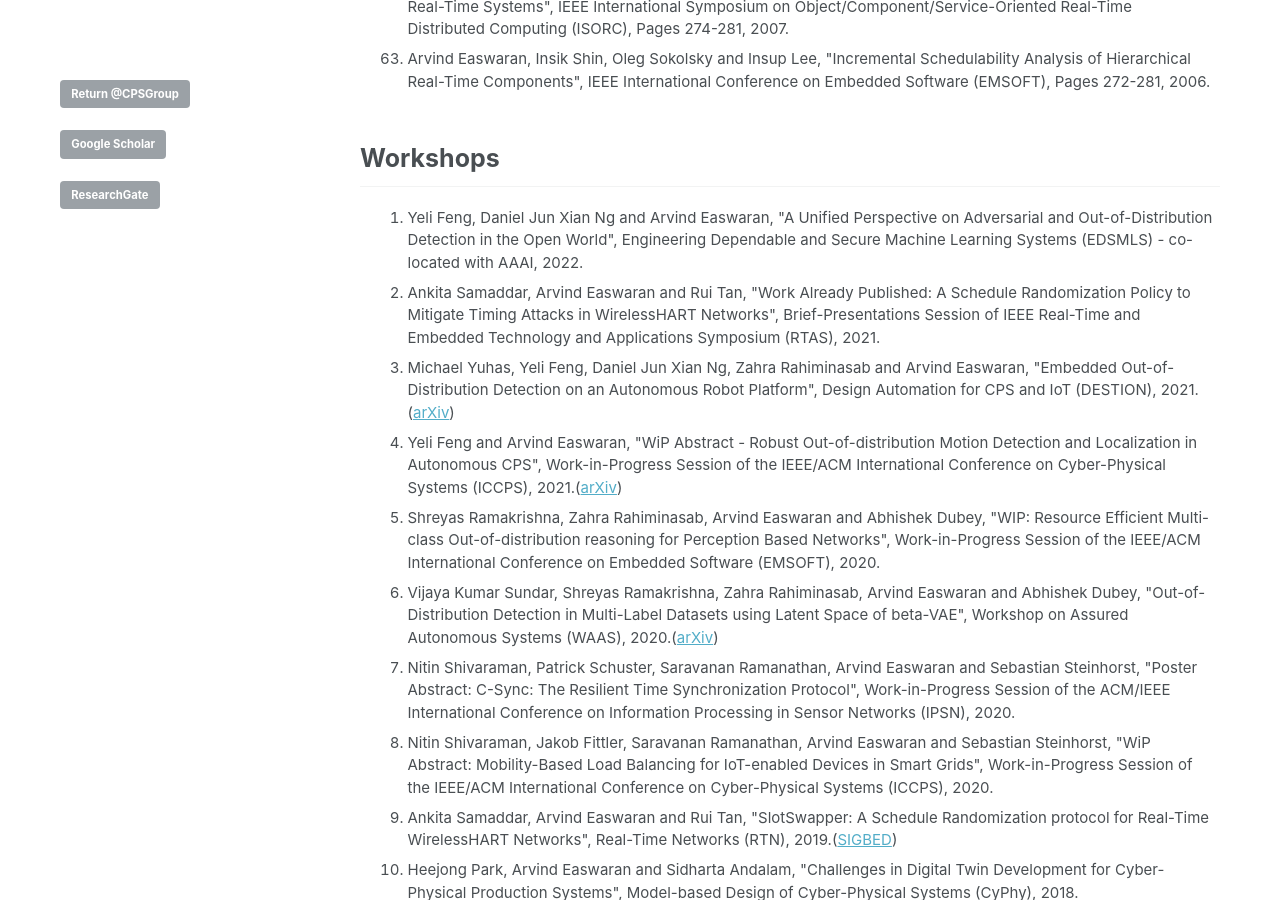
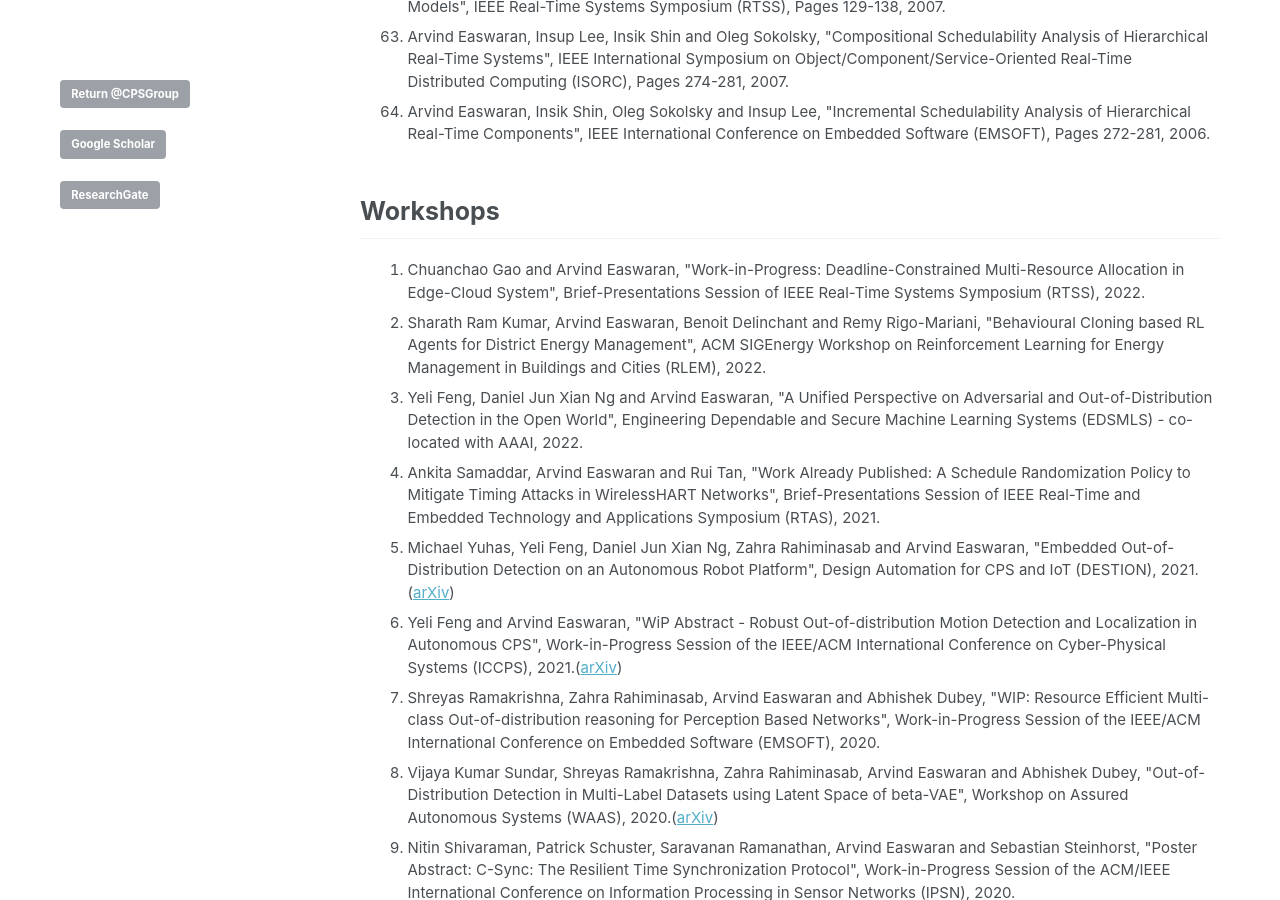
Before and after one commit to CPS-research-group/CPS-research-group.github.io, a Jekyll site: the page built from _pages/research_profile.md, in a window 1280 px wide and 900 px high, scrolled down 6624 px. Built offline with Jekyll 4.4.1, drawn with Linux system fonts in a browser that asks for light colours; some of the changed text lies outside the part shown.

Commit message:
Updates.

```diff
--- a/_pages/research_profile.md
+++ b/_pages/research_profile.md
@@ -58,6 +58,7 @@ a.a:active {color:#0000FF; text-decoration:none;}
 
 ## Conferences
    <ol>
+   		  <li class="a">Michael Yuhas and Arvind Easwaran, "Demo Abstract: Real-Time Out-of-Distribution Detection on a Mobile Robot", RTSS@Work Session of IEEE Real-Time Systems Symposium (RTSS), 2022.</li>
    		  <li class="a">Chuanchao Gao, Shaan Aryaman and Arvind Easwaran, "Deadline-constrained Multi-resource Task Mapping and Allocation for Edge-Cloud Systems", IEEE Global Communications Conference (GLOBECOM), 2022.(<a href="https://arxiv.org/abs/2206.05950">arXiv</a>)</li>
    		  <li class="a">Mohit Prashant and Arvind Easwaran, "PAC-Based Formal Verification for Out-of-Distribution Data Detection", IEEE International Conference on System Reliability and Safety (ICSRS), 2022.</li>
    		  <li class="a">Zahra Rahiminasab, Michael Yuhas and Arvind Easwaran, "Out of Distribution Reasoning by Weakly-Supervised Disentangled Logic Variational Autoencoder", IEEE International Conference on System Reliability and Safety (ICSRS), 2022.</li>
@@ -126,7 +127,9 @@ a.a:active {color:#0000FF; text-decoration:none;}
 ## Workshops
 
  <ol>
-		        <li class="a">Yeli Feng, Daniel Jun Xian Ng and Arvind Easwaran, "A Unified Perspective on Adversarial and Out-of-Distribution Detection in the Open World", Engineering Dependable and Secure Machine Learning Systems (EDSMLS) - co-located with AAAI, 2022.</li>
+		        <li class="a">Chuanchao Gao and Arvind Easwaran, "Work-in-Progress: Deadline-Constrained Multi-Resource Allocation in Edge-Cloud System", Brief-Presentations Session of IEEE Real-Time Systems Symposium (RTSS), 2022.</li>
+		        <li class="a">Sharath Ram Kumar, Arvind Easwaran, Benoit Delinchant and Remy Rigo-Mariani, "Behavioural Cloning based RL Agents for District Energy Management", ACM SIGEnergy Workshop on Reinforcement Learning for Energy Management in Buildings and Cities (RLEM), 2022.</li>
+<li class="a">Yeli Feng, Daniel Jun Xian Ng and Arvind Easwaran, "A Unified Perspective on Adversarial and Out-of-Distribution Detection in the Open World", Engineering Dependable and Secure Machine Learning Systems (EDSMLS) - co-located with AAAI, 2022.</li>
 		        <li class="a">Ankita Samaddar, Arvind Easwaran and Rui Tan, "Work Already Published: A Schedule Randomization Policy to Mitigate Timing Attacks in WirelessHART Networks", Brief-Presentations Session of IEEE Real-Time and Embedded Technology and Applications Symposium (RTAS), 2021.</li>
 		        <li class="a">Michael Yuhas, Yeli Feng, Daniel Jun Xian Ng, Zahra Rahiminasab and Arvind Easwaran, "Embedded Out-of-Distribution Detection on an Autonomous Robot Platform", Design Automation for CPS and IoT (DESTION), 2021.(<a href="http://arxiv.org/abs/2106.15965">arXiv</a>)</li>
 		        <li class="a">Yeli Feng and Arvind Easwaran, "WiP Abstract - Robust Out-of-distribution Motion Detection and Localization in Autonomous CPS", Work-in-Progress Session of the IEEE/ACM International Conference on Cyber-Physical Systems (ICCPS), 2021.(<a href="http://arxiv.org/abs/2107.11736">arXiv</a>)</li>
```
